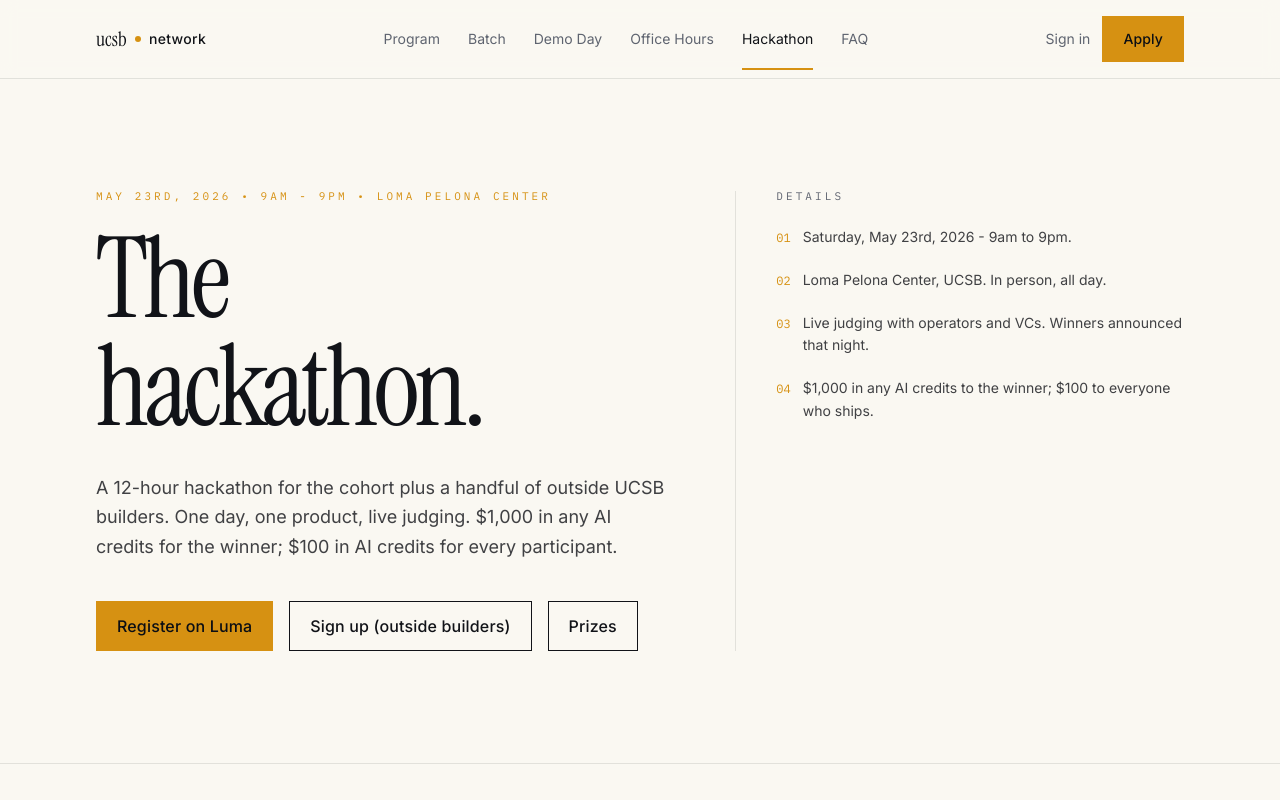
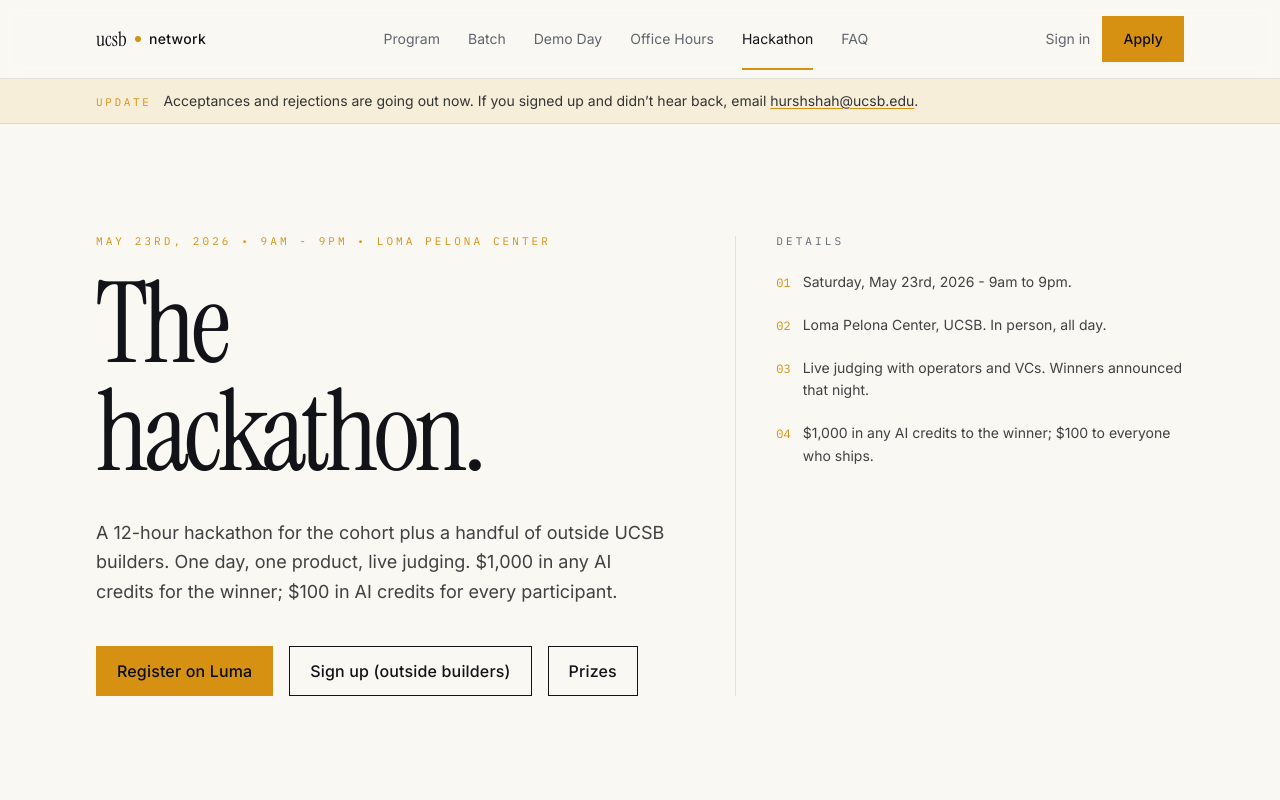
Before and after one commit to JohnLins/ucsbnetwork, a Next.js app: page /hackathon in a window 1280 px wide. Shown: the top 800 px of the page. Built offline with nearby package versions, Linux system fonts and the light colour scheme.

Commit message:
Update page.tsx

```diff
--- a/app/hackathon/page.tsx
+++ b/app/hackathon/page.tsx
@@ -45,6 +45,25 @@ const LUMA_URL = "https://luma.com/md6em7ed";
 export default function HackathonPage() {
   return (
     <MarketingShell>
+      <section className="border-b border-ink/10 bg-accent/10">
+        <div className="mx-auto flex max-w-6xl flex-wrap items-baseline gap-x-3 gap-y-1 px-6 py-3 lg:px-8">
+          <span className="font-mono text-[11px] uppercase tracking-[0.24em] text-accent">
+            Update
+          </span>
+          <p className="text-sm text-ink/85">
+            Acceptances and rejections are going out now. If you signed up and
+            didn&rsquo;t hear back, email{" "}
+            <a
+              href="mailto:hurshshah@ucsb.edu"
+              className="underline decoration-accent underline-offset-2 hover:text-accent"
+            >
+              hurshshah@ucsb.edu
+            </a>
+            .
+          </p>
+        </div>
+      </section>
+
       <section className="border-b border-ink/10">
         <div className="mx-auto grid max-w-6xl gap-14 px-6 py-20 lg:grid-cols-[1.3fr_1fr] lg:px-8 lg:py-28">
           <div>
```
